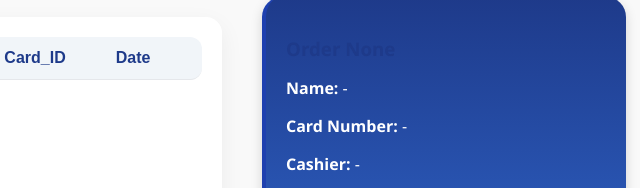
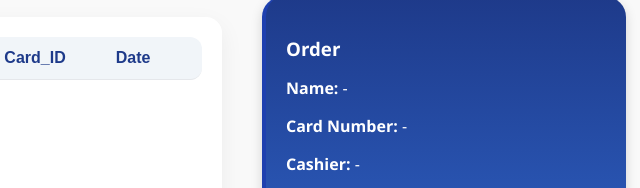
Before and after one commit to Ceciber/canteleen, a website: page views/manager.html in a window 1280 px wide. Both pictures are taken after a click on the button "Orders". Shown: the part 586-774 px from the top of the page, 602-1242 px from the left. Drawn offline with Linux system fonts and the light colour scheme; no server answers.

Commit message:
Testing 3

```diff
--- a/public/css/managerstyle.css
+++ b/public/css/managerstyle.css
@@ -773,7 +773,7 @@ table.orders-summary td {
 
 .sidebar-header h3 {
   margin-bottom: 10px;
-  color: #1e3a8a;
+  color: #ffffff;
 }
 
 .sidebar-tabs {
--- a/views/manager.html
+++ b/views/manager.html
@@ -351,7 +351,7 @@
         <!-- Sidebar B: Order Details -->
         <aside class="order-details-sidebar" id="order-details-sidebar">
           <div class="sidebar-header">
-            <h3>Order <span id="selected-order-id">None</span></h3>
+            <h3>Order <span id="selected-order-id"></span></h3>
             <p><strong>Name:</strong> <span id="selected-client-name">-</span></p>
             <p><strong>Card Number:</strong> <span id="selected-card-id">-</span></p>
             <p><strong>Cashier:</strong> <span id="selected-cashier">-</span></p>
@@ -393,7 +393,7 @@
         orders.forEach(order => {
           const orderDate = new Date(order.date).toISOString().split('T')[0];
 
-          // ✅ Filter based on selected date
+          // Filter based on selected date
           if (selectedDateOnly && orderDate !== selectedDateOnly) return;
 
           let items;
```
